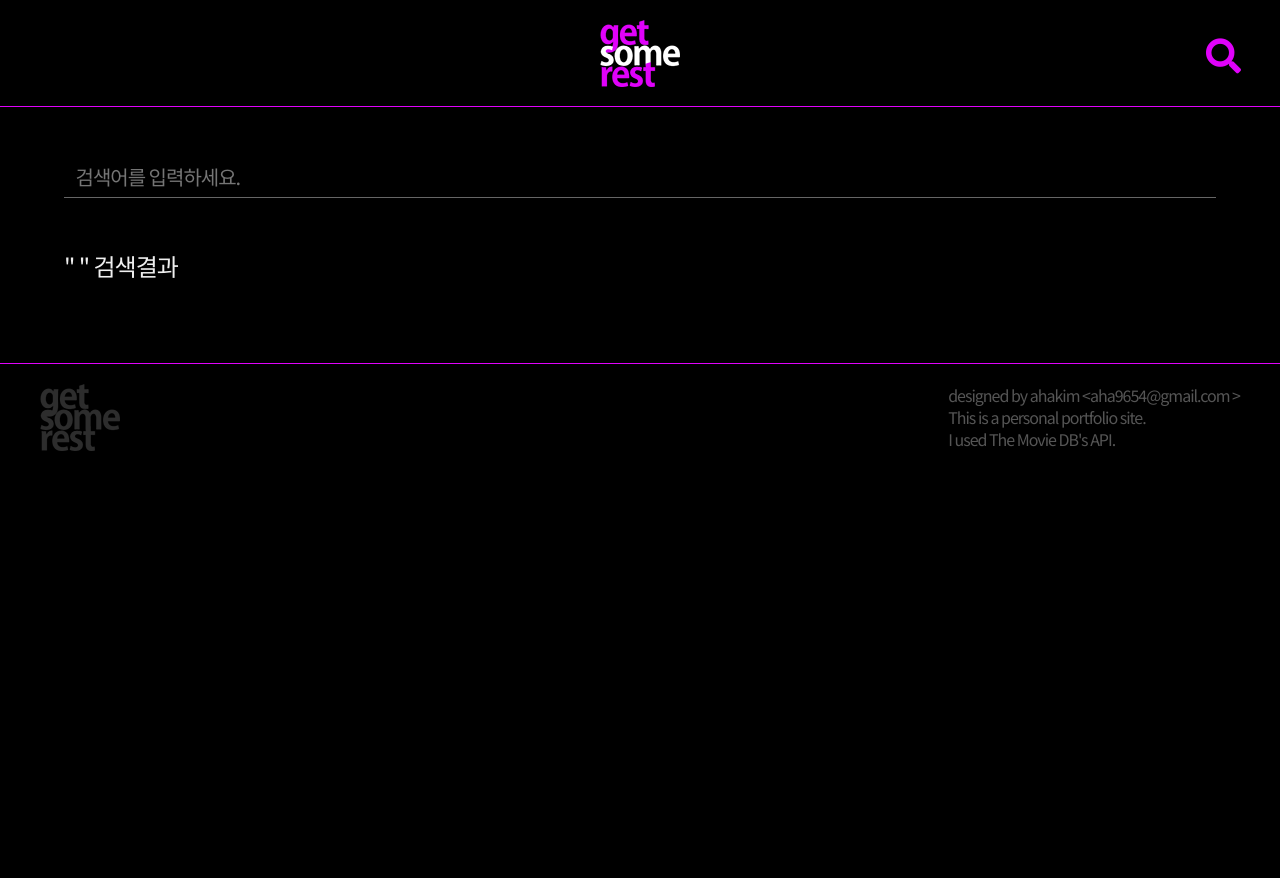
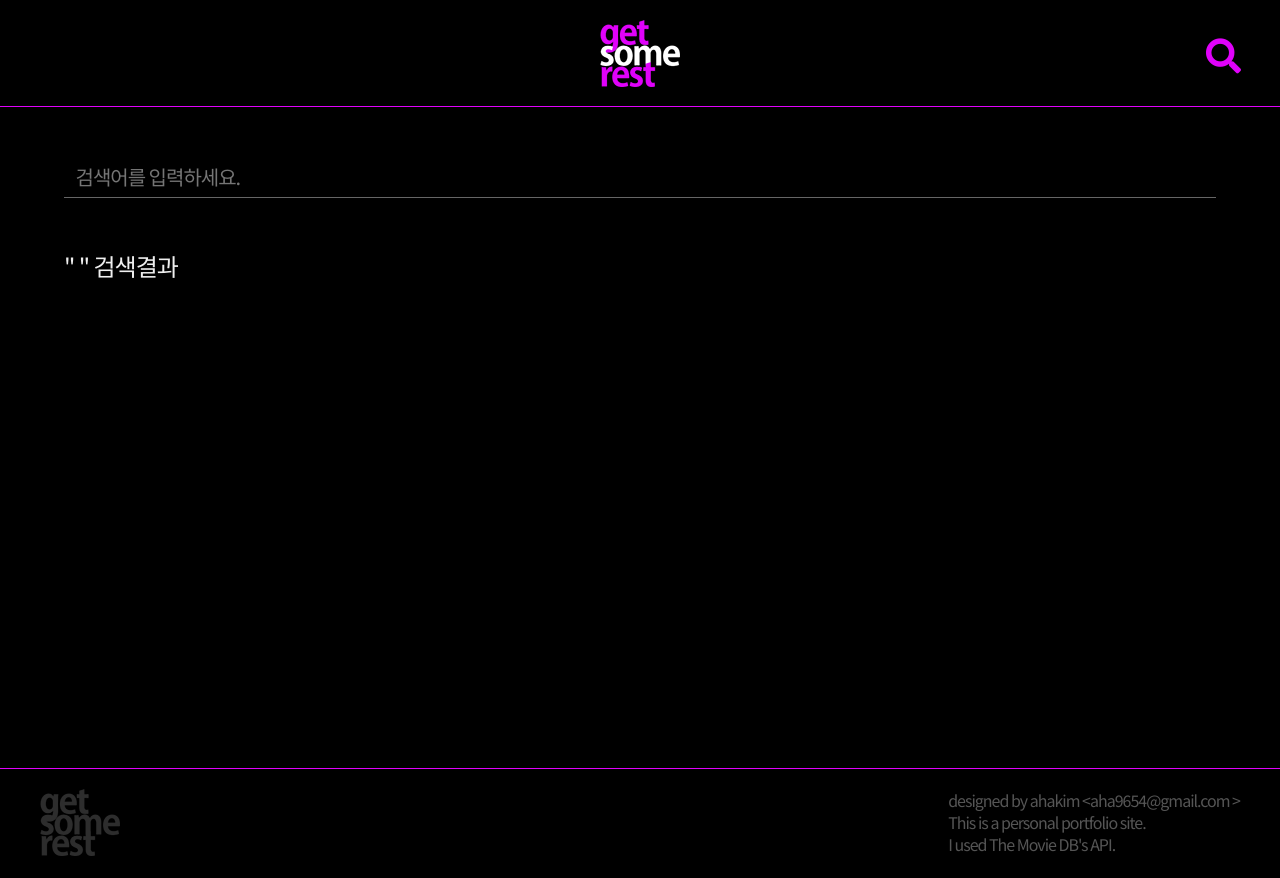
Before and after one commit to may54ther/getSomeRest, a Vue app: page /search in a window 1280 px wide. Before the commit the page ends 800 px from the top, so only its background shows below. Built offline with nearby package versions, Linux system fonts and the light colour scheme.

Commit message:
design: CSS 수정

```diff
--- a/src/style/search.css
+++ b/src/style/search.css
@@ -1,5 +1,6 @@
 .search-bar input{width:98%;  height: 40px; line-height: 50px; border: 0; border-bottom: 1px solid #666; background-color: transparent; padding: 0 1%; font-size: 20px}
 
+.sec_search {min-height: 500px}
 .sec_search h2{font-size: 24px; margin: 20px 0 10px}
 .sec_search ul{overflow: hidden}
 .sec_search ul li{padding-bottom: 20px; float: left; width: 9%; margin: 0 .555%; transition: all .4s}
```
